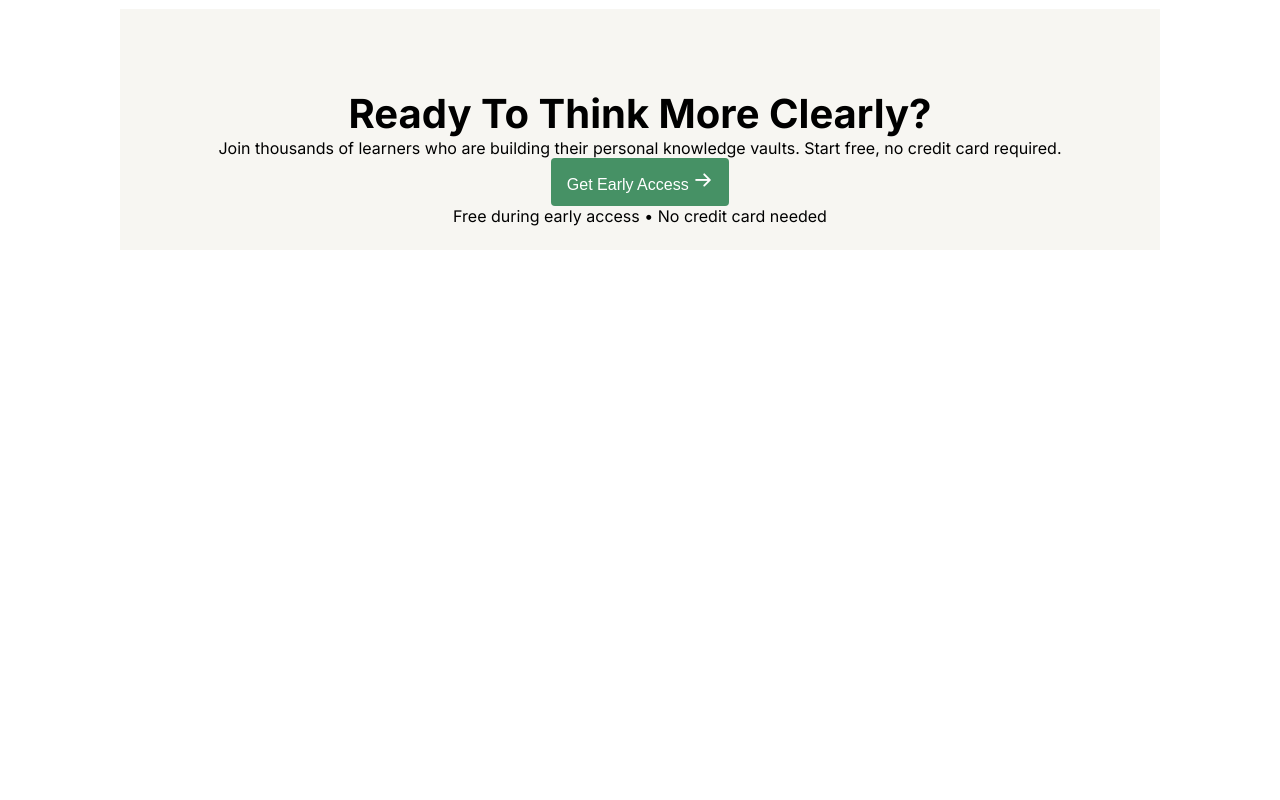
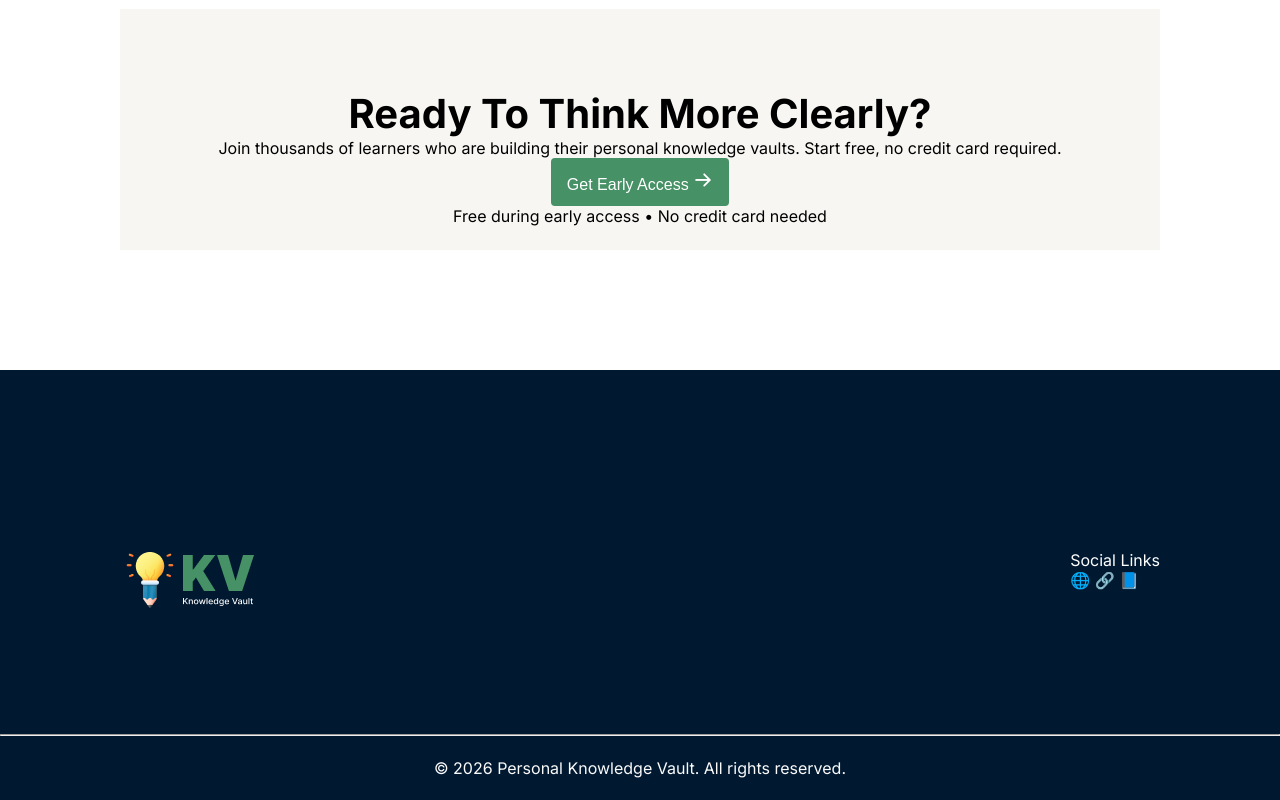
Before and after one commit to nazmul-gis/PH_Assignment_01, a plain HTML site: page index.html in a window 1280 px wide. Shown: the part 2064-2864 px from the top of the page. Before the commit the page ends 2434 px from the top, so only its background shows below. Drawn offline with Linux system fonts and the light colour scheme; a web font is replaced by a local one.

Commit message:
Footer section completed.

```diff
--- a/index.html
+++ b/index.html
@@ -147,6 +147,24 @@
           </p>
         </div>
       </section>
+
+      <footer>
+        <div class="container footer-content">
+          <div class="footer-logo">
+            <img src="assets/logo-footer.png" alt="KV Logo" />
+          </div>
+          <div class="social-links">
+            <p>Social Links</p>
+            <div class="icons">
+              <span>🌐</span> <span>🔗</span> <span>📘</span>
+            </div>
+          </div>
+        </div>
+        <hr />
+        <p class="copyright">
+          © 2026 Personal Knowledge Vault. All rights reserved.
+        </p>
+      </footer>
     </header>
   </body>
 </html>
--- a/style.css
+++ b/style.css
@@ -243,3 +243,28 @@ nav div button{
 .ready-box {
     font-size: 16px;
 }
+
+
+/* Footer */
+footer {
+    background-color: #001931;
+    color: white;
+    padding: 60px 0 20px;
+}
+
+.footer-content {
+    display: flex;
+    justify-content: space-between;
+    align-items: flex-start;
+    margin-bottom: 40px;
+}
+
+.footer-content{
+    padding: 120px 120px 80px 120px;
+}
+.copyright { text-align: center;
+    margin-top: 20px;
+    font-size: 16px;
+    color: #FAFAFA;
+    line-height: 24px;
+     }
```
